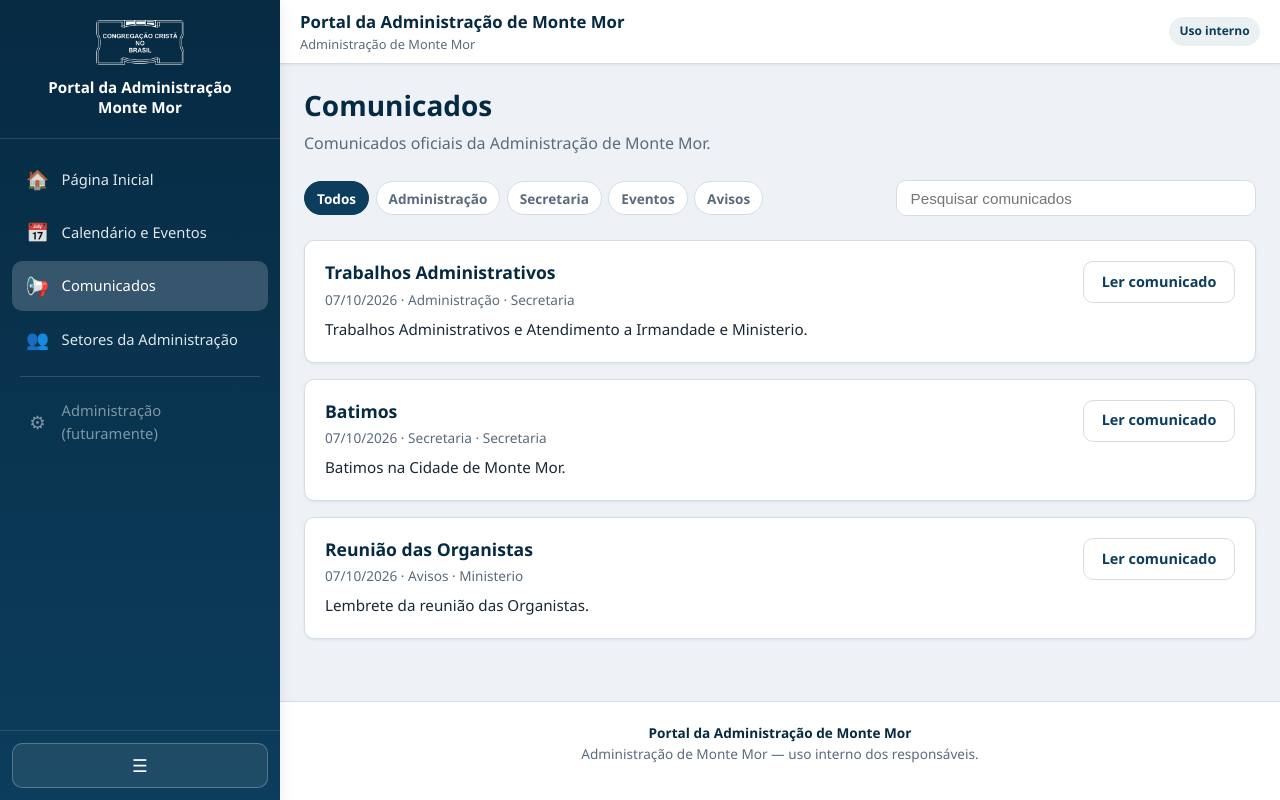
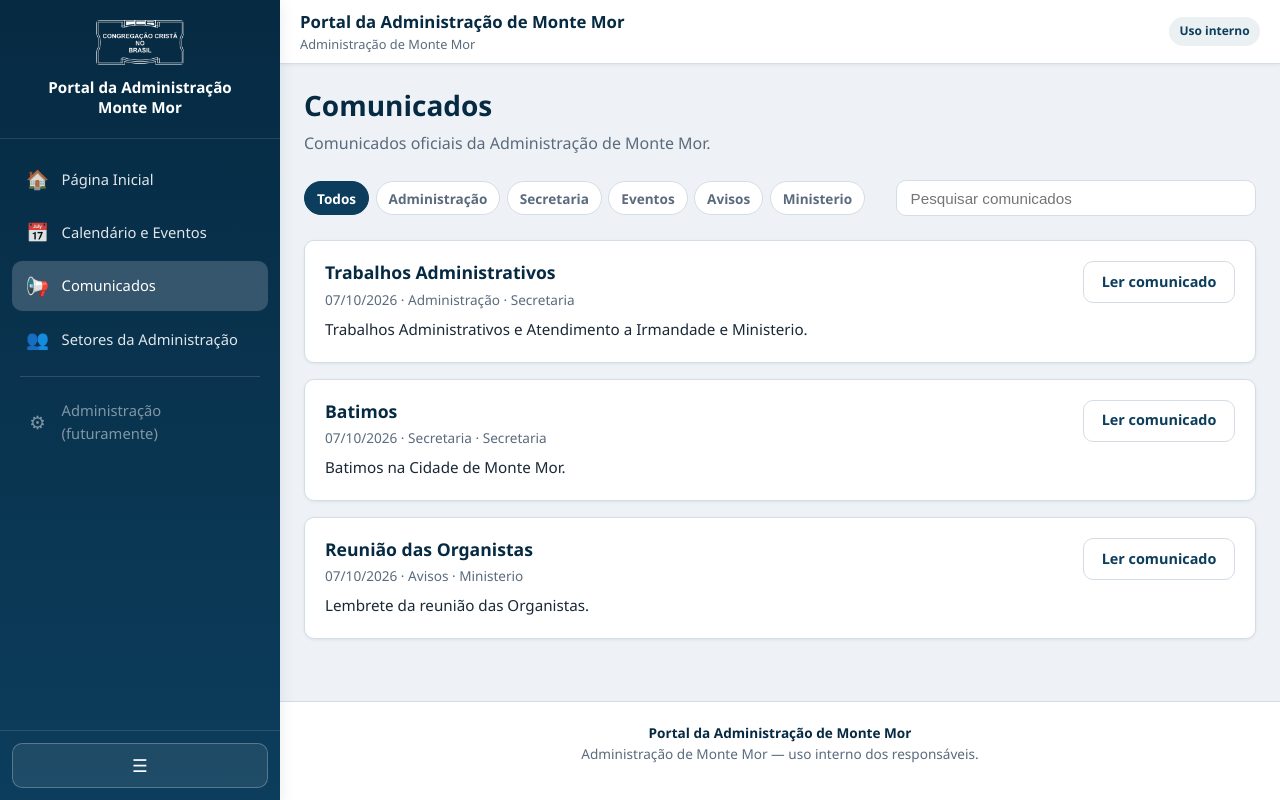
Before and after one commit to AdministracaoMonteMor/adm-monte-mor, a React (Vite) app: page /comunicados in a window 1280 px wide. Built offline with nearby package versions, Linux system fonts and the light colour scheme.

Commit message:
atualizacao do site

```diff
--- a/src/data/announcements.js
+++ b/src/data/announcements.js
@@ -61,6 +61,7 @@ export const announcementCategories = [
   "Secretaria",
   "Eventos",
   "Avisos",
+  "Ministerio",
 ];
 
 export function getLatestAnnouncements(limit = 5) {
```
